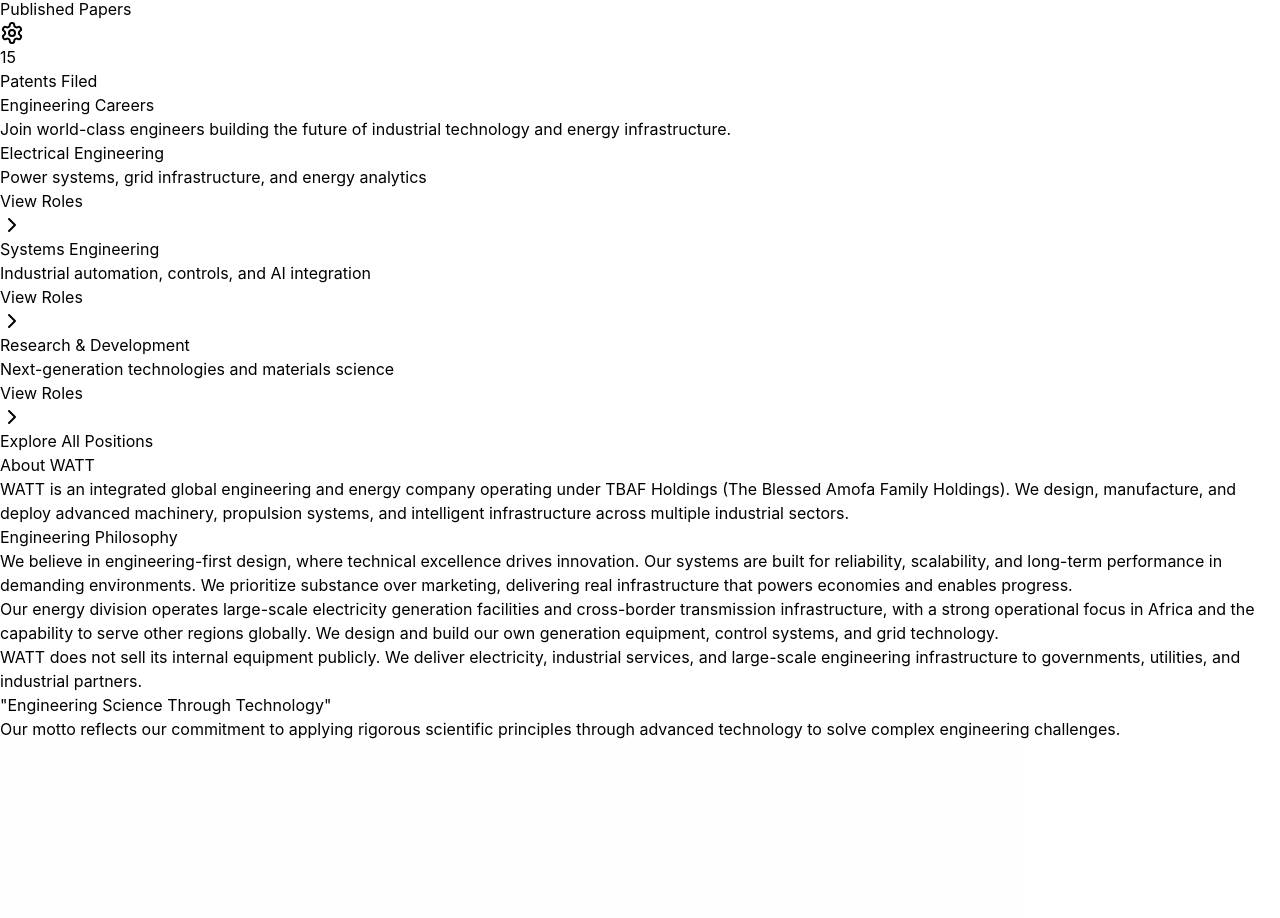
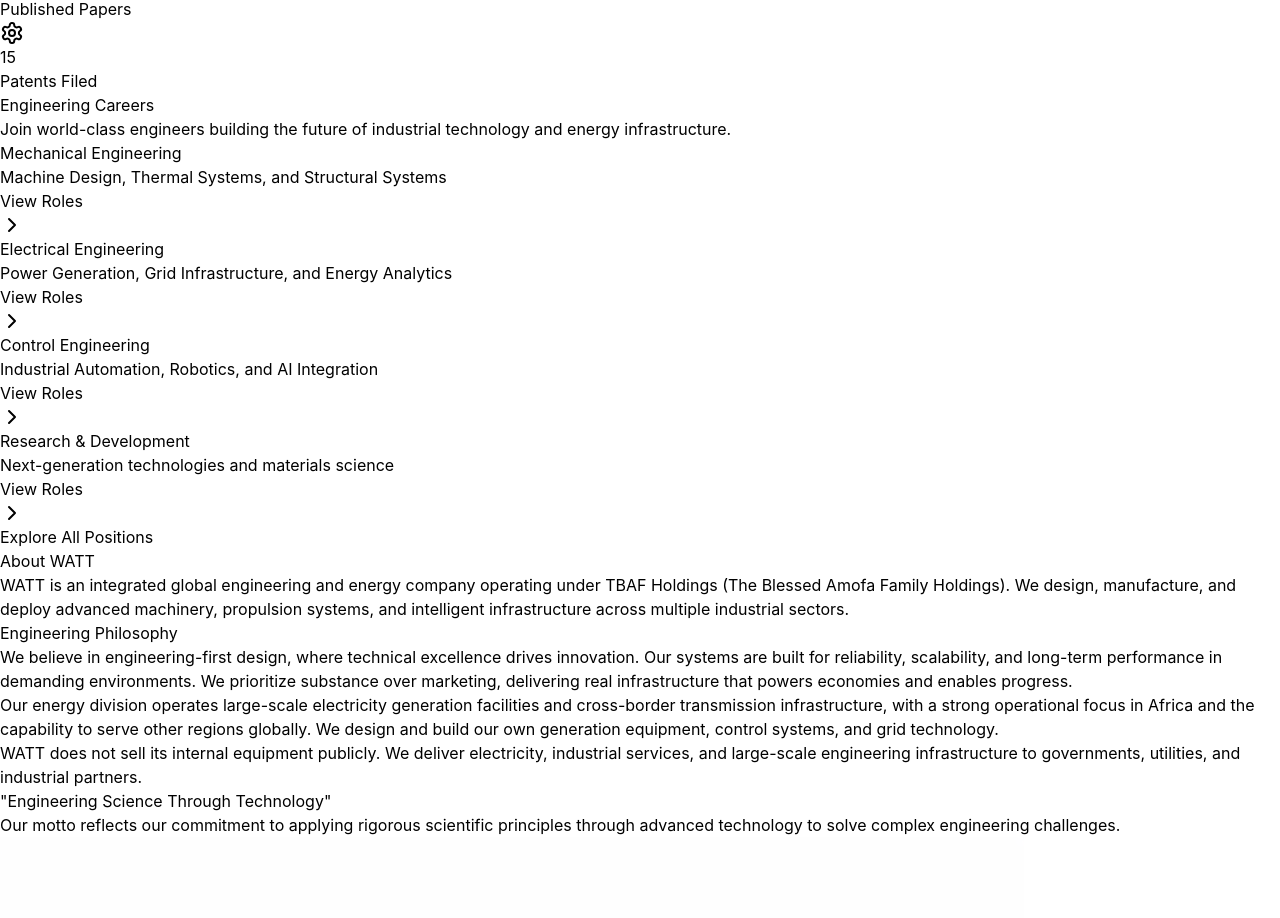
Before and after one commit to ChinaCisco369/watt, a React (Vite) app: page / in a window 1280 px wide. Shown: the part 4385-5303 px from the top of the page. Built offline with nearby package versions, Linux system fonts and the light colour scheme.

Commit message:
Update App.jsx

```diff
--- a/src/App.jsx
+++ b/src/App.jsx
@@ -333,17 +333,24 @@
           <p className="text-xl text-gray-400 max-w-3xl mx-auto mb-12">
             Join world-class engineers building the future of industrial technology and energy infrastructure.
           </p>
-          <div className="grid md:grid-cols-3 gap-6 mb-12">
+          <div className="grid md:grid-cols-4 gap-6 mb-12">
             <div className="bg-gray-900 border border-gray-800 rounded-xl p-8">
-              <h3 className="text-xl font-bold mb-3">Electrical Engineering</h3>
-              <p className="text-gray-400 mb-4">Power systems, grid infrastructure, and energy analytics</p>
+              <h3 className="text-xl font-bold mb-3">Mechanical Engineering</h3>
+              <p className="text-gray-400 mb-4">Machine Design, Thermal Systems, and Structural Systems</p>
               <button className="text-orange-500 hover:text-orange-400 font-semibold flex items-center mx-auto">
                 View Roles <ChevronRight className="w-4 h-4 ml-1" />
               </button>
             </div>
             <div className="bg-gray-900 border border-gray-800 rounded-xl p-8">
-              <h3 className="text-xl font-bold mb-3">Systems Engineering</h3>
-              <p className="text-gray-400 mb-4">Industrial automation, controls, and AI integration</p>
+              <h3 className="text-xl font-bold mb-3">Electrical Engineering</h3>
+              <p className="text-gray-400 mb-4">Power Generation, Grid Infrastructure, and Energy Analytics</p>
+              <button className="text-orange-500 hover:text-orange-400 font-semibold flex items-center mx-auto">
+                View Roles <ChevronRight className="w-4 h-4 ml-1" />
+              </button>
+            </div>
+            <div className="bg-gray-900 border border-gray-800 rounded-xl p-8">
+              <h3 className="text-xl font-bold mb-3">Control Engineering</h3>
+              <p className="text-gray-400 mb-4">Industrial Automation, Robotics, and AI Integration</p>
               <button className="text-orange-500 hover:text-orange-400 font-semibold flex items-center mx-auto">
                 View Roles <ChevronRight className="w-4 h-4 ml-1" />
               </button>
```
